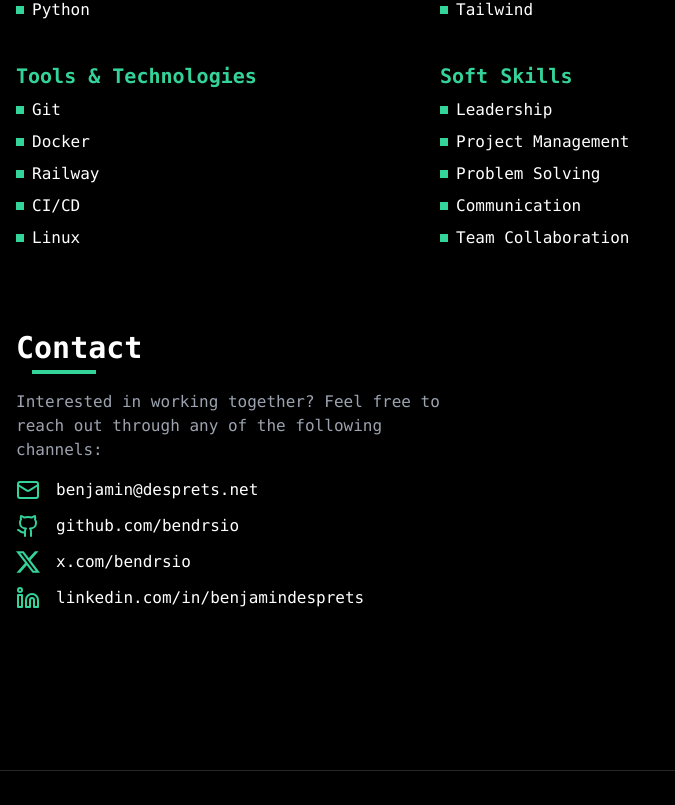
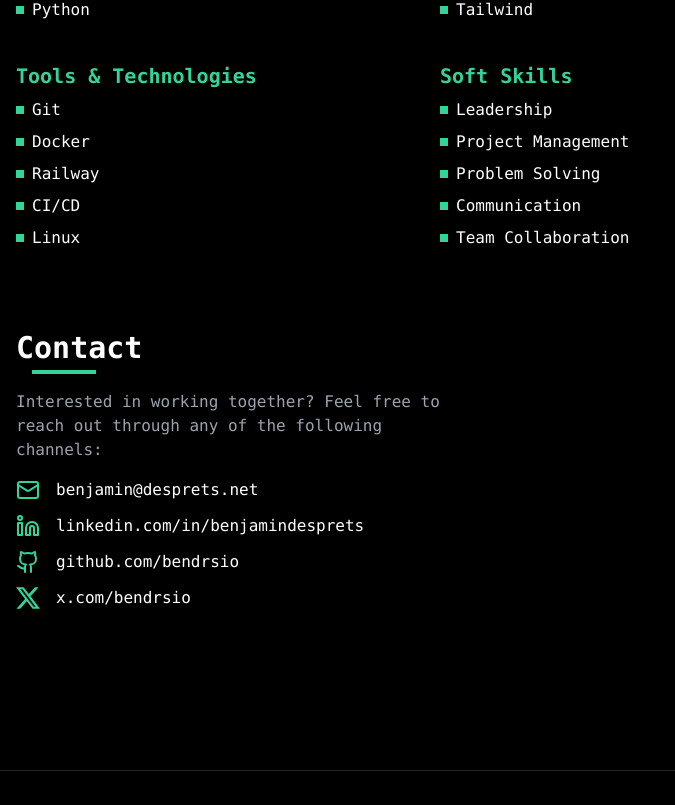
Before and after one commit to bendrsio/desprets.net, a Next.js app: page / in a window 1280 px wide. Shown: the part 2101-2906 px from the top of the page, without its empty margins (0-675 px from the left). Built offline with nearby package versions, Linux system fonts and the light colour scheme.

Commit message:
update: add link titles, reorder contact, add lazy-loading

```diff
--- a/app/page.tsx
+++ b/app/page.tsx
@@ -73,7 +73,11 @@ export default function Home() {
             animate={{ opacity: 1, y: 0 }}
             transition={{ duration: 0.5, delay: 1.5 }}
           >
-            <SmoothScrollLink href="#projects" className="inline-block">
+            <SmoothScrollLink
+              href="#projects"
+              className="inline-block"
+              title="View Projects section"
+            >
               <Button
                 variant="outline"
                 className="border-emerald-400 text-emerald-400 hover:bg-emerald-400/10"
@@ -81,7 +85,11 @@ export default function Home() {
                 View Projects
               </Button>
             </SmoothScrollLink>
-            <SmoothScrollLink href="#contact" className="inline-block">
+            <SmoothScrollLink
+              href="#contact"
+              className="inline-block"
+              title="Jump to Contact section"
+            >
               <Button className="bg-emerald-400 text-black hover:bg-emerald-500">
                 Contact Me
               </Button>
@@ -124,6 +132,9 @@ export default function Home() {
             <div className="w-full md:w-2/5 flex justify-center md:justify-start md:pl-4">
               <img
                 src="/headshot.jpg"
+                loading="lazy"
+                width="256"
+                height="256"
                 alt="A headshot of me"
                 className="rounded-lg object-cover w-64 h-64 md:w-256 md:h-256"
               />
@@ -270,6 +281,7 @@ export default function Home() {
             <div className="space-y-3">
               <motion.a
                 href="mailto:benjamin@desprets.net"
+                title="Send email to benjamin@desprets.net"
                 className="flex items-center group"
                 initial={{ opacity: 0, x: -20 }}
                 whileInView={{ opacity: 1, x: 0 }}
@@ -283,7 +295,25 @@ export default function Home() {
                 </span>
               </motion.a>
               <motion.a
+                href="https://www.linkedin.com/in/benjamindesprets"
+                title="Visit LinkedIn profile"
+                target="_blank"
+                rel="noopener noreferrer"
+                className="flex items-center group"
+                initial={{ opacity: 0, x: -20 }}
+                whileInView={{ opacity: 1, x: 0 }}
+                viewport={{ once: true }}
+                transition={{ duration: 0.25, delay: 0.1 }}
+                whileHover={{ x: 15 }}
+              >
+                <Linkedin className="mr-4 text-emerald-400" />
+                <span className="group-hover:text-emerald-400 transition-colors">
+                  linkedin.com/in/benjamindesprets
+                </span>
+              </motion.a>
+              <motion.a
                 href="https://github.com/bendrsio"
+                title="Visit GitHub profile"
                 target="_blank"
                 rel="noopener noreferrer"
                 className="flex items-center group"
@@ -300,6 +330,7 @@ export default function Home() {
               </motion.a>
               <motion.a
                 href="https://x.com/bendrsio"
+                title="Visit Twitter (X) profile"
                 target="_blank"
                 rel="noopener noreferrer"
                 className="flex items-center group"
@@ -312,22 +343,6 @@ export default function Home() {
                 <XIcon className="mr-4 text-emerald-400" />
                 <span className="group-hover:text-emerald-400 transition-colors">
                   x.com/bendrsio
-                </span>
-              </motion.a>
-              <motion.a
-                href="https://www.linkedin.com/in/benjamindesprets"
-                target="_blank"
-                rel="noopener noreferrer"
-                className="flex items-center group"
-                initial={{ opacity: 0, x: -20 }}
-                whileInView={{ opacity: 1, x: 0 }}
-                viewport={{ once: true }}
-                transition={{ duration: 0.25, delay: 0.1 }}
-                whileHover={{ x: 15 }}
-              >
-                <Linkedin className="mr-4 text-emerald-400" />
-                <span className="group-hover:text-emerald-400 transition-colors">
-                  linkedin.com/in/benjamindesprets
                 </span>
               </motion.a>
             </div>
--- a/components/smooth-scroll-link.tsx
+++ b/components/smooth-scroll-link.tsx
@@ -1,46 +1,52 @@
-"use client"
+"use client";
 
-import type React from "react"
-import { useRouter } from "next/navigation"
+import type React from "react";
+import { useRouter } from "next/navigation";
 
 interface SmoothScrollLinkProps {
-  href: string
-  children: React.ReactNode
-  className?: string
+  href: string;
+  children: React.ReactNode;
+  title?: string;
+  className?: string;
 }
 
-export default function SmoothScrollLink({ href, children, className = "" }: SmoothScrollLinkProps) {
-  const router = useRouter()
+export default function SmoothScrollLink({
+  href,
+  children,
+  title,
+  className = "",
+}: SmoothScrollLinkProps) {
+  const router = useRouter();
 
   const handleClick = (e: React.MouseEvent<HTMLAnchorElement>) => {
     // Only apply smooth scrolling to hash links on the same page
-    const isHashLink = href.startsWith("#")
+    const isHashLink = href.startsWith("#");
 
     if (isHashLink) {
-      e.preventDefault()
-      const element = document.querySelector(href)
+      e.preventDefault();
+      const element = document.querySelector(href);
       if (element) {
-        element.scrollIntoView({ behavior: "smooth" })
+        element.scrollIntoView({ behavior: "smooth" });
       }
     } else if (href.includes("#")) {
       // For links like '/#projects', navigate to the page first
-      e.preventDefault()
-      const [path, hash] = href.split("#")
-      router.push(path)
+      e.preventDefault();
+      const [path, hash] = href.split("#");
+      router.push(path);
 
       // After navigation, scroll to the element
       setTimeout(() => {
-        const element = document.querySelector(`#${hash}`)
+        const element = document.querySelector(`#${hash}`);
         if (element) {
-          element.scrollIntoView({ behavior: "smooth" })
+          element.scrollIntoView({ behavior: "smooth" });
         }
-      }, 100)
+      }, 100);
     }
-  }
+  };
 
   return (
-    <a href={href} onClick={handleClick} className={className}>
+    <a href={href} onClick={handleClick} className={className} title={title}>
       {children}
     </a>
-  )
+  );
 }
```
